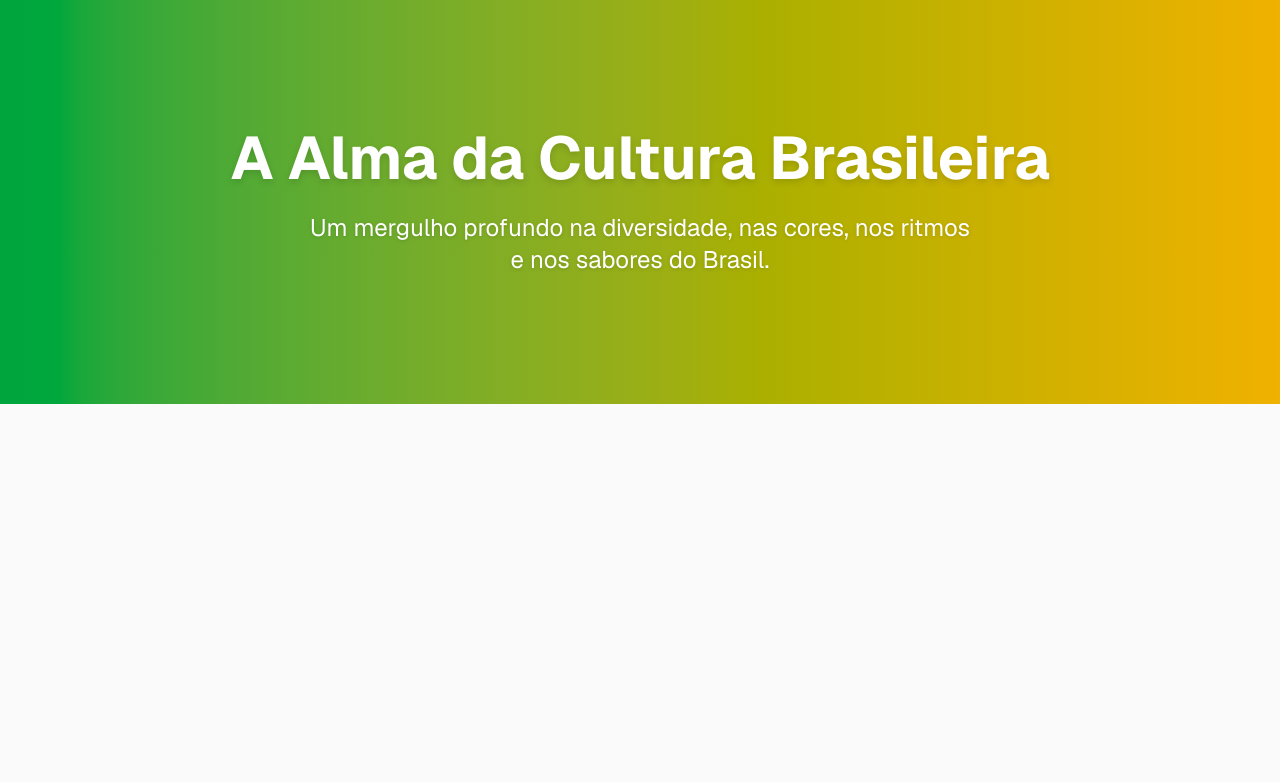
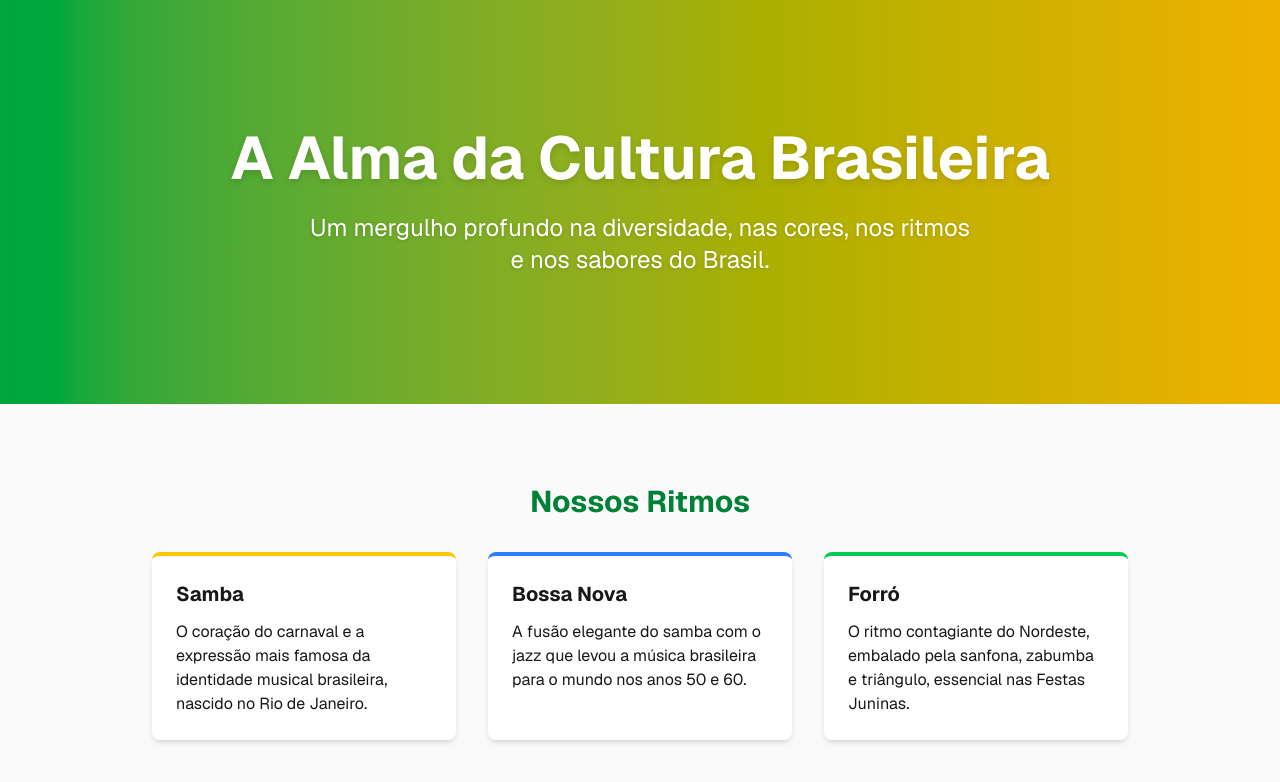
Before and after one commit to AnaPaulaMaximo/meu-projeto-next, a Next.js app: page / in a window 1280 px wide. Shown: the top 782 px of the page. Built offline with nearby package versions, Linux system fonts and the light colour scheme.

Commit message:
1.1.0 - feat: adiciona seção sobre a música brasileira

```diff
--- a/app/page.tsx
+++ b/app/page.tsx
@@ -1,15 +1,29 @@
 export default function CulturaBrasileira() {
   return (
     <main className="min-h-screen bg-zinc-50 text-zinc-900 font-sans">
-      {/* Hero Section */}
       <header className="bg-gradient-to-r from-green-600 to-yellow-500 text-white py-32 px-6 text-center">
-        <h1 className="text-5xl md:text-6xl font-bold mb-6 drop-shadow-md">
-          A Alma da Cultura Brasileira
-        </h1>
-        <p className="text-xl md:text-2xl max-w-2xl mx-auto drop-shadow">
-          Um mergulho profundo na diversidade, nas cores, nos ritmos e nos sabores do Brasil.
-        </p>
+        <h1 className="text-5xl md:text-6xl font-bold mb-6 drop-shadow-md">A Alma da Cultura Brasileira</h1>
+        <p className="text-xl md:text-2xl max-w-2xl mx-auto drop-shadow">Um mergulho profundo na diversidade, nas cores, nos ritmos e nos sabores do Brasil.</p>
       </header>
+
+      {/* Seção de Música */}
+      <section className="py-20 px-6 max-w-5xl mx-auto">
+        <h2 className="text-3xl font-bold text-green-700 mb-8 text-center">Nossos Ritmos</h2>
+        <div className="grid md:grid-cols-3 gap-8">
+          <div className="bg-white p-6 rounded-lg shadow-md border-t-4 border-yellow-400">
+            <h3 className="text-xl font-bold mb-3">Samba</h3>
+            <p>O coração do carnaval e a expressão mais famosa da identidade musical brasileira, nascido no Rio de Janeiro.</p>
+          </div>
+          <div className="bg-white p-6 rounded-lg shadow-md border-t-4 border-blue-500">
+            <h3 className="text-xl font-bold mb-3">Bossa Nova</h3>
+            <p>A fusão elegante do samba com o jazz que levou a música brasileira para o mundo nos anos 50 e 60.</p>
+          </div>
+          <div className="bg-white p-6 rounded-lg shadow-md border-t-4 border-green-500">
+            <h3 className="text-xl font-bold mb-3">Forró</h3>
+            <p>O ritmo contagiante do Nordeste, embalado pela sanfona, zabumba e triângulo, essencial nas Festas Juninas.</p>
+          </div>
+        </div>
+      </section>
     </main>
   );
 }
```
